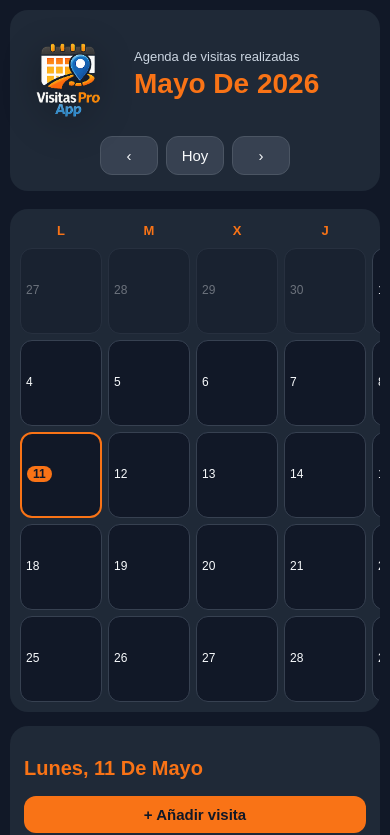
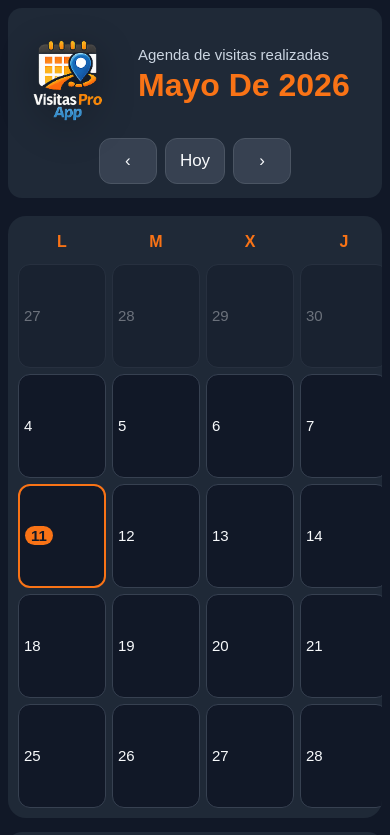
Before and after one commit to Chuck1976/visitas-app, a Next.js app: page / in a window 390 px wide. Shown: the top 835 px of the page. Built offline with nearby package versions, Linux system fonts and the light colour scheme.

Commit message:
Improve mobile readability without zoom

```diff
--- a/app/globals.css
+++ b/app/globals.css
@@ -9,6 +9,7 @@ body {
   background: #111827;
   color: #f8fafc;
   font-family: Arial, Helvetica, sans-serif;
+  -webkit-text-size-adjust: 100%;
 }
 
 .app {
@@ -494,17 +495,18 @@ textarea {
   border: none;
 }
 
-/* MOBILE / TABLET NARROW */
-@media (max-width: 1100px) {
+/* MOBILE / TOUCH */
+@media (max-width: 1100px), (hover: none) and (pointer: coarse) {
   .app {
-    padding: 10px;
+    padding: 8px;
   }
 
   .topbar {
     flex-direction: column;
-    gap: 14px;
+    gap: 12px;
     align-items: stretch;
-    padding: 16px;
+    padding: 14px;
+    border-radius: 14px;
   }
 
   .brandBlock {
@@ -513,17 +515,17 @@ textarea {
   }
 
   .brandLogo {
-    width: 96px;
-    max-width: 28vw;
+    width: 104px;
+    max-width: 32vw;
   }
 
   h1 {
-    font-size: 28px;
+    font-size: 32px;
     line-height: 1.05;
   }
 
   .small {
-    font-size: 13px;
+    font-size: 15px;
     line-height: 1.25;
   }
 
@@ -533,6 +535,8 @@ textarea {
   }
 
   .buttons button {
+    font-size: 17px;
+    min-height: 46px;
     min-width: 58px;
     padding: 10px 14px;
   }
@@ -543,16 +547,20 @@ textarea {
 
   .modal {
     align-items: flex-start;
-    padding: 12px;
+    padding: 8px;
   }
 
   .box {
-    max-height: calc(100vh - 24px);
-    padding: 16px;
+    width: 100%;
+    max-width: none;
+    max-height: calc(100vh - 16px);
+    max-height: calc(100dvh - 16px);
+    padding: 18px;
+    border-radius: 16px;
   }
 
   .calendar {
-    grid-template-columns: repeat(7, 82px);
+    grid-template-columns: repeat(7, minmax(88px, 1fr));
     overflow-x: auto;
     gap: 6px;
     padding: 10px;
@@ -560,33 +568,102 @@ textarea {
     -webkit-overflow-scrolling: touch;
   }
 
+  .weekday {
+    font-size: 16px;
+    padding: 7px 4px;
+  }
+
   .day {
-    min-height: 86px;
+    min-height: 104px;
     padding: 5px;
+    font-size: 16px;
+  }
+
+  .dayHead span {
+    font-size: 15px;
+  }
+
+  .dayHead b {
+    font-size: 13px;
+    padding: 2px 7px;
   }
 
   .side {
     padding: 14px;
     margin-top: 14px;
+    border-radius: 14px;
   }
 
   .side h2 {
-    font-size: 20px;
+    font-size: 28px;
   }
 
   .mainBtn,
   .orangeBtn,
   .secondaryBtn {
-    font-size: 15px;
-    padding: 10px;
+    min-height: 52px;
+    font-size: 19px;
+    padding: 13px;
   }
 
   .tag {
-    font-size: 8px;
-    padding: 1px 4px;
+    font-size: 11px;
+    padding: 2px 5px;
   }
 
   .closedTag {
-    font-size: 8px;
+    font-size: 11px;
+  }
+
+  .visitCard,
+  .closedCard,
+  .businessCard,
+  .historyCard {
+    padding: 14px;
+    font-size: 19px;
+    border-radius: 12px;
+  }
+
+  .visitCard span,
+  .closedCard span,
+  .businessCard span,
+  .historyCard span,
+  .historyCard small,
+  .visitCard small {
+    font-size: 18px;
+  }
+
+  .visitCard em,
+  .businessCard em,
+  .historyCard em {
+    font-size: 16px;
+  }
+
+  .modalHead h2 {
+    font-size: 32px;
+    margin: 0;
+  }
+
+  .modalHead button {
+    width: 46px;
+    height: 46px;
+    padding: 0;
+  }
+
+  label {
+    font-size: 18px;
+    margin-top: 14px;
+  }
+
+  input,
+  select,
+  textarea {
+    min-height: 54px;
+    font-size: 19px;
+    padding: 14px;
+  }
+
+  select {
+    padding-right: 46px;
   }
 }
```
